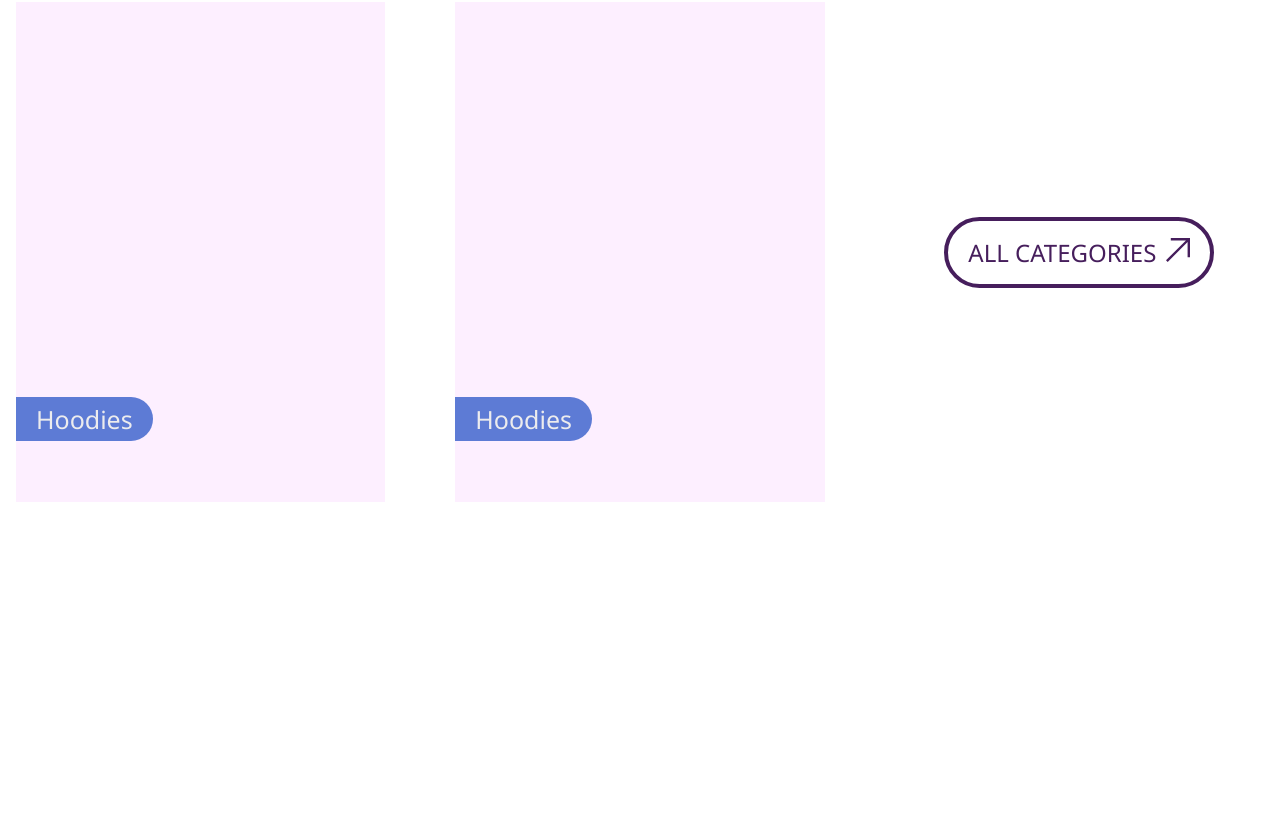
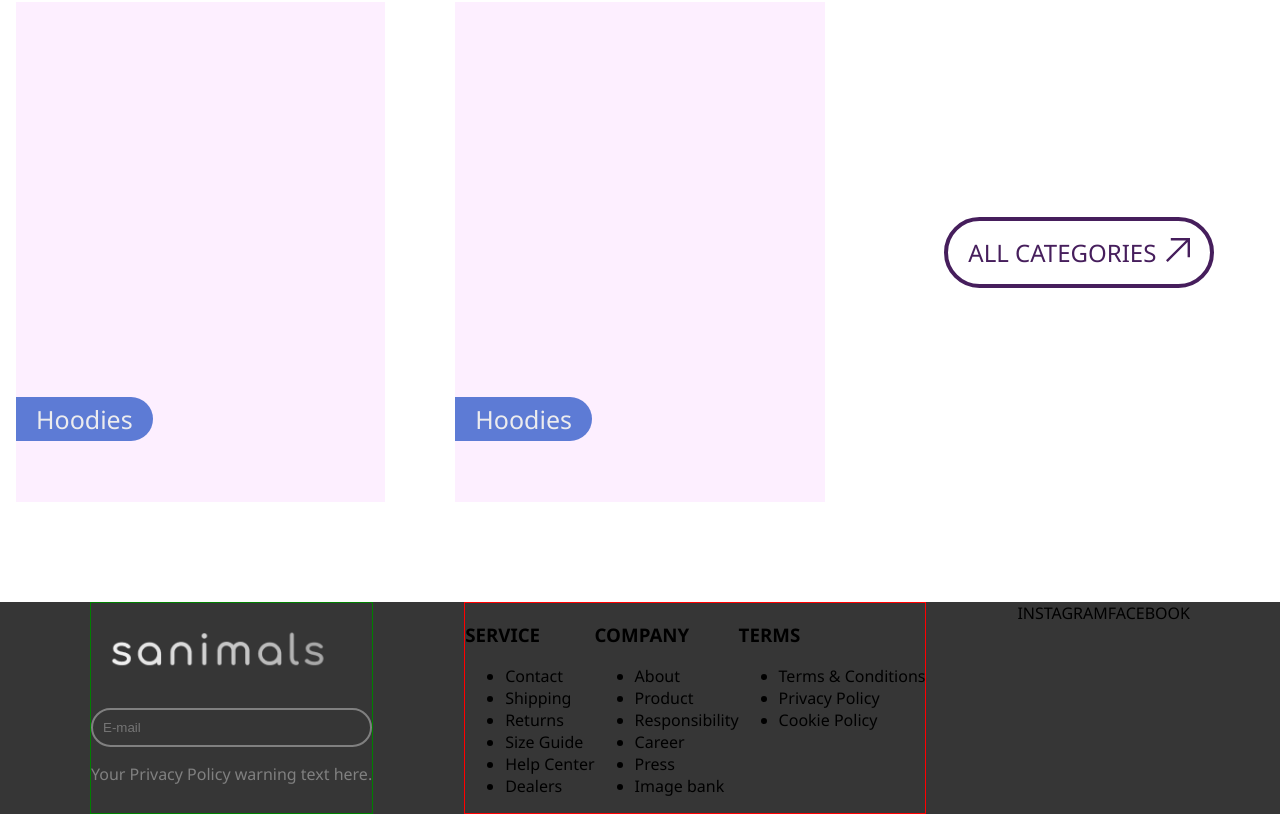
Before and after one commit to DavidGD616/sanimals-store, a React (Create React App) app: page / in a window 1280 px wide. Shown: the part 1664-2478 px from the top of the page. Before the commit the page ends 2266 px from the top, so only its background shows below. Built offline with nearby package versions, Linux system fonts and the light colour scheme.

Commit message:
Footer content

```diff
--- /dev/null
+++ b/src/containers/Footer.js
@@ -0,0 +1,55 @@
+import invertedLogo from '../svg/LogoInvertido 1.png';
+
+function Footer() {
+    return (
+        <footer className="footer">
+            <div className='footer__topSection'>
+                <div className='footer__topSection-logoEmail'>
+                    <img className='footer__logo' src={invertedLogo} alt={invertedLogo} />
+                    <form className='footer__email'>
+                        <input type='email' placeholder='E-mail' className='footer__input' id='email' />
+                        <p className='footer__email-p'>Your Privacy Policy warning text here.</p>
+                    </form>
+                </div>
+                <div className='footer__topSection-SCT'>
+                    <div className='footer__topSection-SCT--Services'>
+                        <h3 className='services__h3'>SERVICE</h3>
+                        <ul className='services__ul'>
+                            <li className='services__li'>Contact</li>
+                            <li className='services__li'>Shipping</li>
+                            <li className='services__li'>Returns</li>
+                            <li className='services__li'>Size Guide</li>
+                            <li className='services__li'>Help Center</li>
+                            <li className='services__li'>Dealers</li>
+                        </ul>
+                    </div>
+                    <div className='footer__topSection-SCT--Company'>
+                        <h3 className='company__h3'>COMPANY</h3>
+                        <ul className='company__ul'>
+                            <li className='company__li'>About</li>
+                            <li className='company__li'>Product</li>
+                            <li className='company__li'>Responsibility</li>
+                            <li className='company__li'>Career</li>
+                            <li className='company__li'>Press</li>
+                            <li className='company__li'>Image bank</li>
+                        </ul>
+                    </div>
+                    <div className='footer__topSection-SCT--Terms'>
+                        <h3 className='terms__h3'>TERMS</h3>
+                        <ul className='terms__ul'>
+                            <li className='terms__li'>Terms & Conditions</li>
+                            <li className='terms__li'>Privacy Policy</li>
+                            <li className='terms__li'>Cookie Policy</li>
+                        </ul>
+                    </div>
+                </div>
+                <div className='footer__topSection-socialMedia'>
+                    <label className='socialMedia'>INSTAGRAM</label>
+                    <label className='socialMedia'>FACEBOOK</label>
+                </div>
+            </div>
+        </footer>
+    )
+}
+
+export { Footer };
--- a/src/pages/Home.js
+++ b/src/pages/Home.js
@@ -3,6 +3,7 @@ import { Header } from '../containers/Header';
 import { PageWidth } from '../components/PageWidth';
 import { Banner } from '../containers/Banner';
 import { Collections } from '../containers/Collections';
+import { Footer } from '../containers/Footer';
 
 function Home() {
     return (
@@ -15,6 +16,7 @@ function Home() {
         <PageWidth>
             <Collections />
         </PageWidth>
+        <Footer />
         </>
     )
 }
--- /dev/null
+++ b/src/styles/Footer.scss
@@ -0,0 +1,33 @@
+@use 'variables' as *;
+
+.footer {
+    background: $footerBackground;
+    padding: 0 90px;
+    &__topSection {
+        display: flex;
+        justify-content: space-between;
+        &-logoEmail {
+            border: 1px solid green;
+            & img {
+                height: 100px;
+            }
+            & form {
+                & input {
+                    border: 2px solid $footerColor2;
+                    border-radius: 30px;
+                    background: $footerBackground;
+                    padding: 10px 90px 10px 10px;
+                }
+                & p {
+                    color: $footerColor2;
+                    font-size: 16px;
+                    font-weight: 400;
+                }
+            }
+        }
+        &-SCT {
+            border: 1px solid red;
+            display: flex;
+        }
+    }
+}
--- a/src/styles/index.scss
+++ b/src/styles/index.scss
@@ -4,6 +4,7 @@
 @use 'Header' as *;
 @use 'Banner' as *;
 @use 'Collections' as *;
+@use 'Footer' as *;
 
 body {
     font-family:'Segoe UI', Tahoma, Geneva, Verdana, sans-serif;
--- a/src/styles/variables.scss
+++ b/src/styles/variables.scss
@@ -4,6 +4,9 @@ $darkBlue: #461E5C;
 $blue: #5D7BD5;
 $white: #ECECEE;
 $purpleContainer:  #fdefff;
+$footerBackground: #363636;
+$footerColor: #AFAFAF;
+$footerColor2: #808080;
 
 // Sizes Big Screen
 $page-width: 80rem;
```
Also changed, not shown: src/svg/LogoInvertido 1.png (added).
